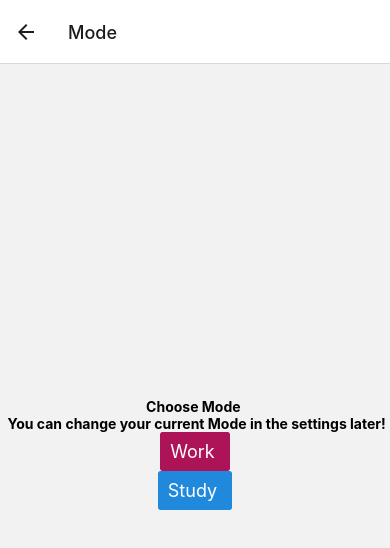
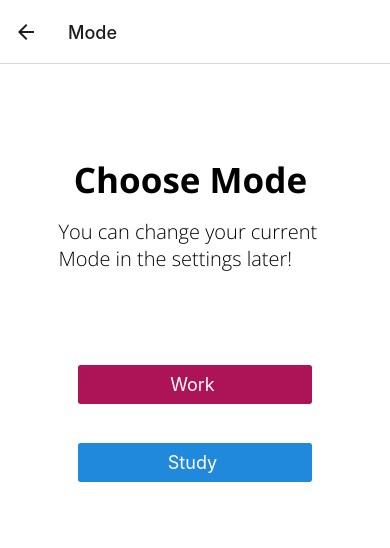
Before and after one commit to notahotdog/todoPomodoro, a React Native app: screen /Mode in a window 390 px wide. Shown: the top 548 px of the page. Built offline with nearby package versions, Linux system fonts and the light colour scheme.

Commit message:
ui-refactor modePage

```diff
--- a/app.json
+++ b/app.json
@@ -21,6 +21,7 @@
       "supportsTablet": true
     },
     "android": {
+      "softwareKeyboardLayoutMode" : "pan",
       "adaptiveIcon": {
         "foregroundImage": "./assets/adaptive-icon.png",
         "backgroundColor": "#FFFFFF"
--- a/app/screens/LogInScreen.js
+++ b/app/screens/LogInScreen.js
@@ -4,8 +4,8 @@ import { Button, Input } from "@rneui/themed";
 import { StyleSheet, Text, View, TextInput } from "react-native";
 
 function LoginScreen({ navigation }) {
-  const [email, setEmail] = React.useState("default email");
-  const [password, setPassword] = React.useState("default password");
+  const [email, setEmail] = useState("default email");
+  const [password, setPassword] = useState("default password");
   const [fontsLoaded] = useFonts({
     "OpenSans-Bold": require("../assets/fonts/OpenSans-Bold.ttf"),
     "OpenSans-Medium": require("../assets/fonts/OpenSans-Medium.ttf"),
@@ -37,7 +37,7 @@ function LoginScreen({ navigation }) {
       <View
         style={{
           width: "100%",
-          height: "15%%",
+          height: "15%",
           backgroundColor: BACKGROUND_COLOUR,
           // backgroundColor: "red",
           padding: 10,
--- a/app/screens/ModeScreen.js
+++ b/app/screens/ModeScreen.js
@@ -1,42 +1,108 @@
-import React from "react";
-import {
-  StyleSheet,
-  Text,
-  View,
-  Image,
-  SafeAreaView,
-  Alert,
-} from "react-native";
+import React, { useCallback } from "react";
+import { StyleSheet, Text, View } from "react-native";
 import { Button } from "@rneui/themed";
+import { useFonts } from "expo-font";
+import { ScreenWidth } from "@rneui/base";
 
 function ModeScreen({ navigation }) {
+  const [fontsLoaded] = useFonts({
+    "OpenSans-Bold": require("../assets/fonts/OpenSans-Bold.ttf"),
+    "OpenSans-Medium": require("../assets/fonts/OpenSans-Medium.ttf"),
+    "OpenSans-Light": require("../assets/fonts/OpenSans-Light.ttf"),
+  });
+
+  const onLayoutRootView = useCallback(async () => {
+    if (fontsLoaded) {
+    }
+  }, [fontsLoaded]);
+
+  if (!fontsLoaded) {
+    return null;
+  }
   return (
-    <View style={{ flex: 1, alignItems: "center", justifyContent: "center" }}>
-      <Text style={styles.baseText}>Choose Mode </Text>
-      <Text style={styles.baseText}>
-        {" "}
+    <View style={styles.parentView} onLayout={onLayoutRootView}>
+      <View style={styles.titlePos}>
+        <Text style={styles.titleText}>Choose Mode </Text>
+      </View>
+      <View style={styles.subtitlePos}>
+        <Text style={styles.paragraphText}>
           You can change your current Mode in the settings later!
         </Text>
+      </View>
+      <View style={styles.buttonPos}>
+        <View style={styles.workButton}>
           <Button
             title="Work "
             color="secondary"
             onPress={() => navigation.navigate("Work")}
           />
+        </View>
+        <View style={styles.studyButton}>
           <Button
             title="Study "
             color="primary"
             onPress={() => navigation.navigate("Work")}
           />
         </View>
+      </View>
+    </View>
   );
 }
+const styles = StyleSheet.create({
+  parentView: {
+    flex: 1,
+    // alignItems: "center",
+    // justifyContent: "center",
+    backgroundColor: "white",
+  },
+  titlePos: {
+    flex: 1,
+    backgroundColor: "white",
+    alignItems: "center",
+  },
+  subtitlePos: {
+    flex: 0.6,
+    // backgroundColor: "purple",
+    alignItems: "center",
+    // padding: 10,
+    justifyContent: "center",
+    // width: "70%",
+  },
+  buttonPos: {
+    flex: 4,
+    backgroundColor: "white",
+    justifyContent: "flex-start",
+    flexDirection: "column",
+    top: 0,
+  },
+  workButton: {
+    paddingTop: "20%",
+    backgroundColor: "white",
+    alignSelf: "center",
+    width: "60%",
+  },
+  studyButton: {
+    paddingTop: "10%",
+    width: "60%",
+    backgroundColor: "white",
+    alignSelf: "center",
+  },
 
-const styles = StyleSheet.create({
-  baseText: {
-    fontWeight: "bold",
+  titleText: {
+    // backgroundColor: "red",
+    position: "absolute",
+    bottom: 0,
+    marginTop: "auto",
+    fontSize: 35,
+    fontFamily: "OpenSans-Bold",
+    flex: 1,
   },
-  innerText: {
-    color: "red",
+
+  paragraphText: {
+    // backgroundColor: "blue",
+    width: "70%",
+    fontFamily: "OpenSans-Light",
+    fontSize: 20,
   },
 });
 
```
Lines whose indentation alone changed are shown as unchanged.
